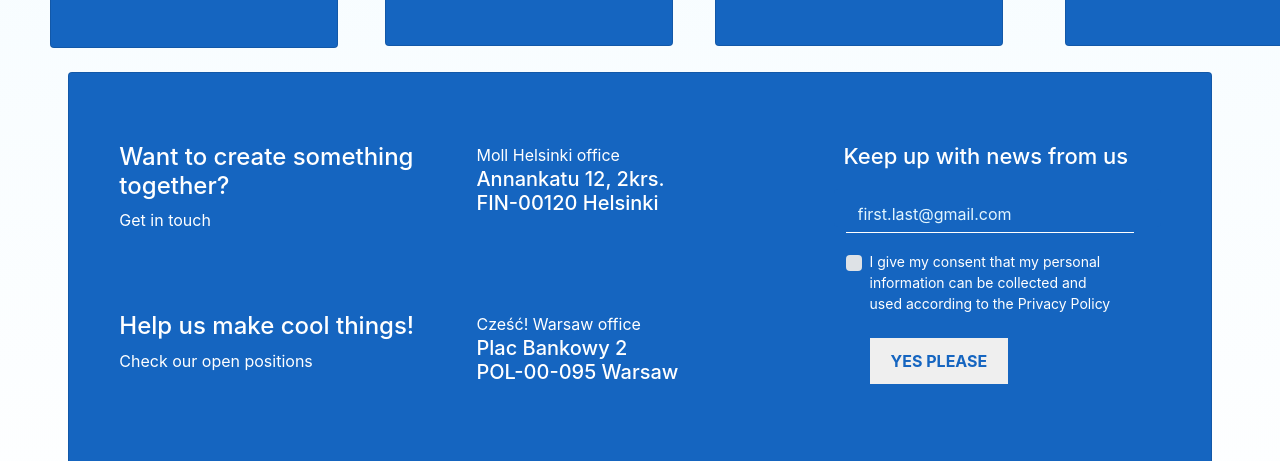
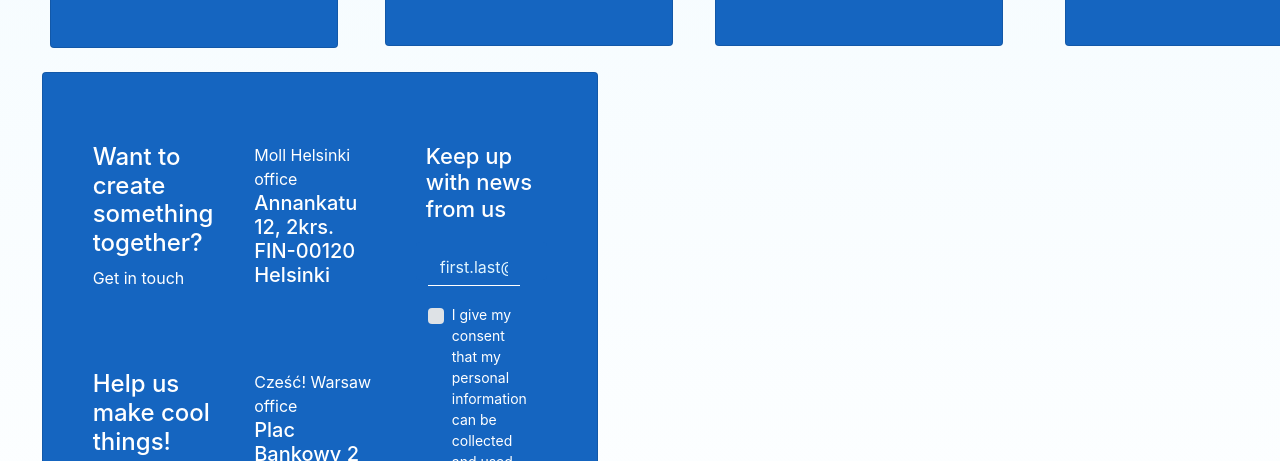
Before and after one commit to smitbhatt2112/project-1, a plain HTML site: page healthcare.html in a window 1280 px wide. Shown: the part 1877-2338 px from the top of the page. Drawn offline with nearby package versions, Linux system fonts and the light colour scheme.

Commit message:
Add files via upload

```diff
--- a/healthcare.html
+++ b/healthcare.html
@@ -107,11 +107,7 @@ button:hover {
  }
  .container2{
    display: grid;
-   grid-template-columns: repeat(auto, minmax(500px,1fr));
-    align-items: center;
-    align-self: center;
-    margin-left: 170px;
-    margin-right: 10px;
+   grid-template-columns: repeat(auto-fill, minmax(500px,1fr));
  }
   </style>
  </head>
```
Also changed, not shown: individuals.html (+2 -1 lines).
